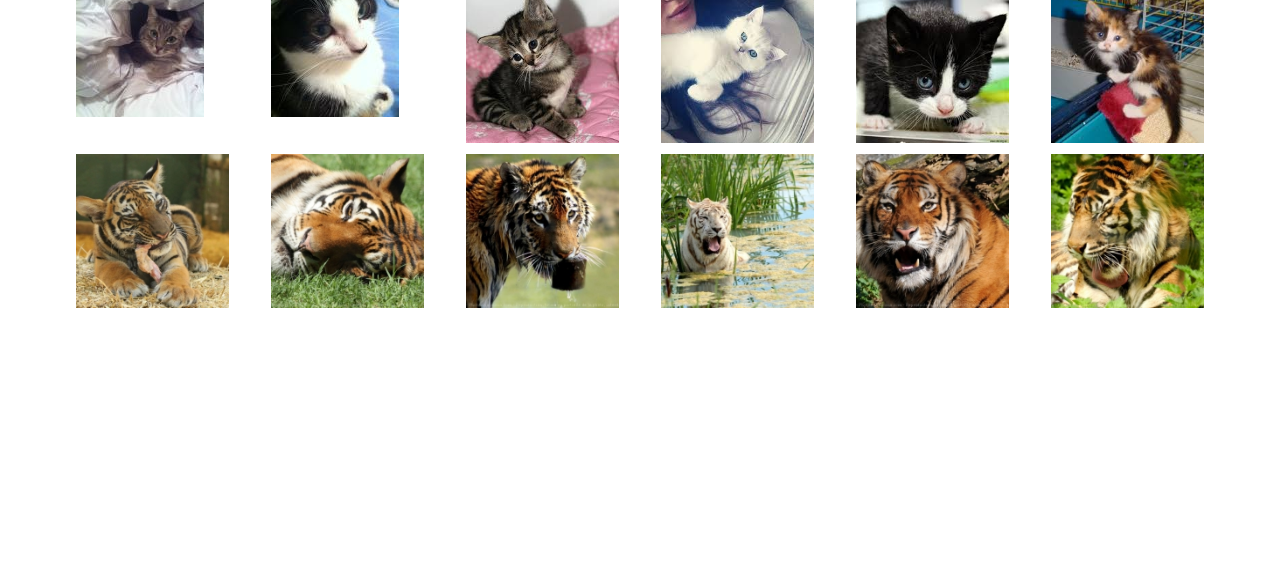
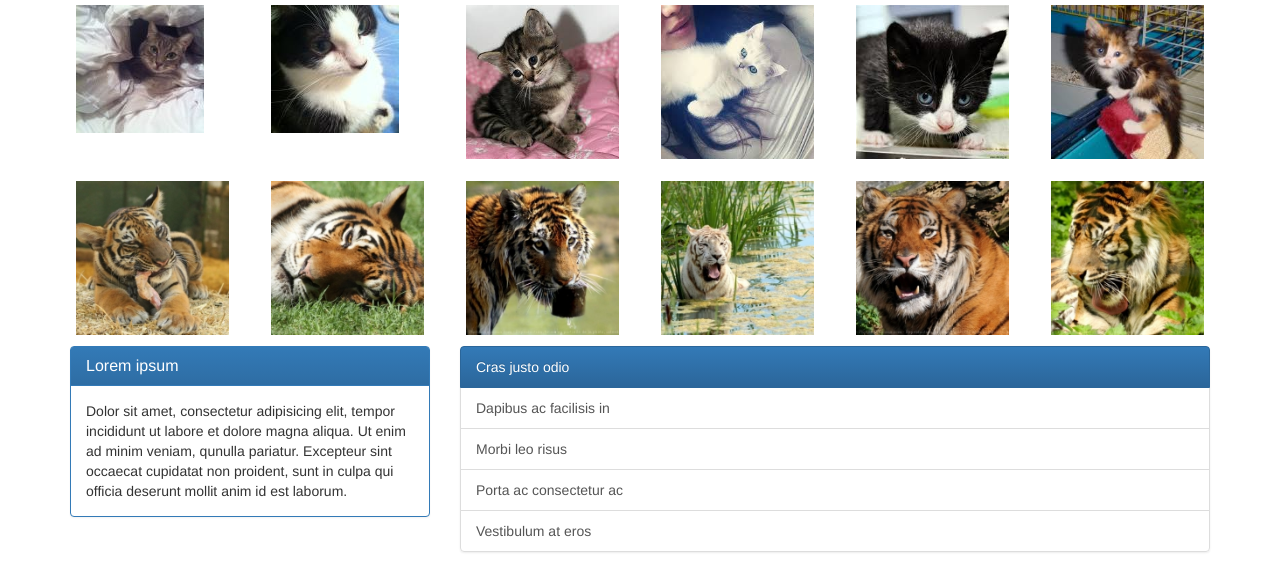
Before and after one commit to anciuvis/bootstrap, a plain HTML site: page index.html in a window 1280 px wide. Shown: the part 619-1191 px from the top of the page. Before the commit the page ends 933 px from the top, so only its background shows below. Drawn offline with nearby package versions, Linux system fonts and the light colour scheme.

Commit message:
full desktop version

```diff
--- a/css/style.css
+++ b/css/style.css
@@ -2,6 +2,7 @@
 	box-sizing: border-box;
 }
 
-img, button {
+img, .btn-info {
 	padding: 0.4em;
+	margin: 0.4em 0;
 }
--- a/index.html
+++ b/index.html
@@ -117,5 +117,29 @@
 					<img src="images/t12.jpg" class="img-responsive" alt="tiger 12">
 				</div>
 			</div>
+			<div class="row">
+				<div class="col-md-4">
+					<div class="panel panel-primary">
+						<div class="panel-heading">
+							<h3 class="panel-title">Lorem ipsum</h3>
+						</div>
+						<div class="panel-body">
+							Dolor sit amet, consectetur adipisicing elit, tempor incididunt ut labore et dolore magna aliqua. Ut enim ad minim veniam, qunulla pariatur. Excepteur sint occaecat cupidatat non proident, sunt in culpa qui officia deserunt mollit anim id est laborum.
+						</div>
+					</div>
+				</div>
+				<div class="col-md-8">
+					<div class="list-group">
+						<a href="#" class="list-group-item active">
+							Cras justo odio
+						</a>
+						<a href="#" class="list-group-item">Dapibus ac facilisis in</a>
+						<a href="#" class="list-group-item">Morbi leo risus</a>
+						<a href="#" class="list-group-item">Porta ac consectetur ac</a>
+						<a href="#" class="list-group-item">Vestibulum at eros</a>
+					</div>
+				</div>
+			</div>
+		</div>
 	</body>
 </html>
```
Lines whose indentation alone changed are shown as unchanged.
